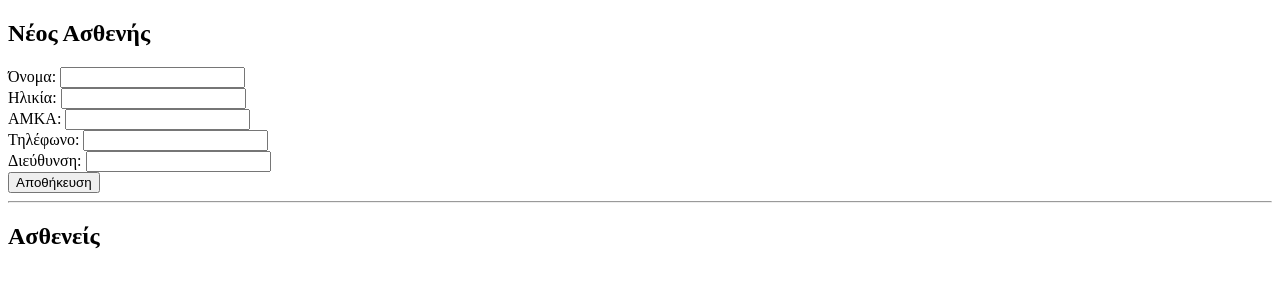
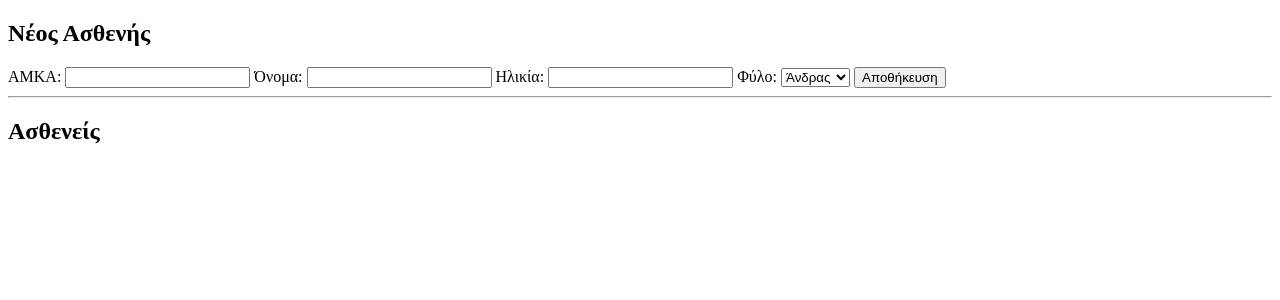
Before and after one commit to constantineandcon-ux/ANDCON, a Python web app: template templates/index.html in a window 1280 px wide. Shown: the top 300 px of the page. Run offline with Jinja, Linux system fonts and the light colour scheme; the template is opened without the code that fills it, so the values that code supplies are empty.

Commit message:
Update index.html

```diff
--- a/templates/index.html
+++ b/templates/index.html
@@ -6,13 +6,16 @@
 <body>
 
 <h2>Νέος Ασθενής</h2>
-
 <form action="/add_patient" method="post">
-Όνομα: <input type="text" name="name" required><br>
-Ηλικία: <input type="number" name="age"><br>
-ΑΜΚΑ: <input type="text" name="amka"><br>
-Τηλέφωνο: <input type="text" name="phone"><br>
-Διεύθυνση: <input type="text" name="address"><br>
+    ΑΜΚΑ: <input type="text" name="amka" required>
+    Όνομα: <input type="text" name="name" required>
+    Ηλικία: <input type="number" name="age">
+    Φύλο:
+    <select name="gender">
+        <option>Άνδρας</option>
+        <option>Γυναίκα</option>
+        <option>Άλλο</option>
+    </select>
     <button type="submit">Αποθήκευση</button>
 </form>
 
@@ -22,13 +25,12 @@
 
 {% for patient in patients %}
 <div style="border:1px solid black; padding:10px; margin:10px;">
-<strong>{{ patient[1] }}</strong> ({{ patient[2] }} ετών)<br>
-ΑΜΚΑ: {{ patient[3] }}<br>
-Τηλέφωνο: {{ patient[4] }}<br>
-Διεύθυνση: {{ patient[5] }}<br><br>
+    <strong>{{ patient[2] }}</strong> (ΑΜΚΑ: {{ patient[1] }}) - {{ patient[3] }} ετών
 
     <h4>Ακτινογραφία</h4>
     <form action="/upload_xray/{{ patient[0] }}" method="post" enctype="multipart/form-data">
+        Τύπος Εξέτασης:
+        <input type="text" name="exam_type" placeholder="Π.χ Θώρακος">
         <input type="file" name="file">
         <button type="submit">Αποθήκευση Ακτινογραφίας</button>
     </form>
@@ -38,9 +40,8 @@
         Φάρμακο: <input type="text" name="medication">
         Δοσολογία: <input type="text" name="dosage">
         Οδηγίες: <input type="text" name="instructions">
-<button type="submit">Καταχώρηση</button>
+        <button type="submit">Αποθήκευση Συνταγής</button>
     </form>
-
 </div>
 {% endfor %}
 
```
Lines whose indentation alone changed are shown as unchanged.
